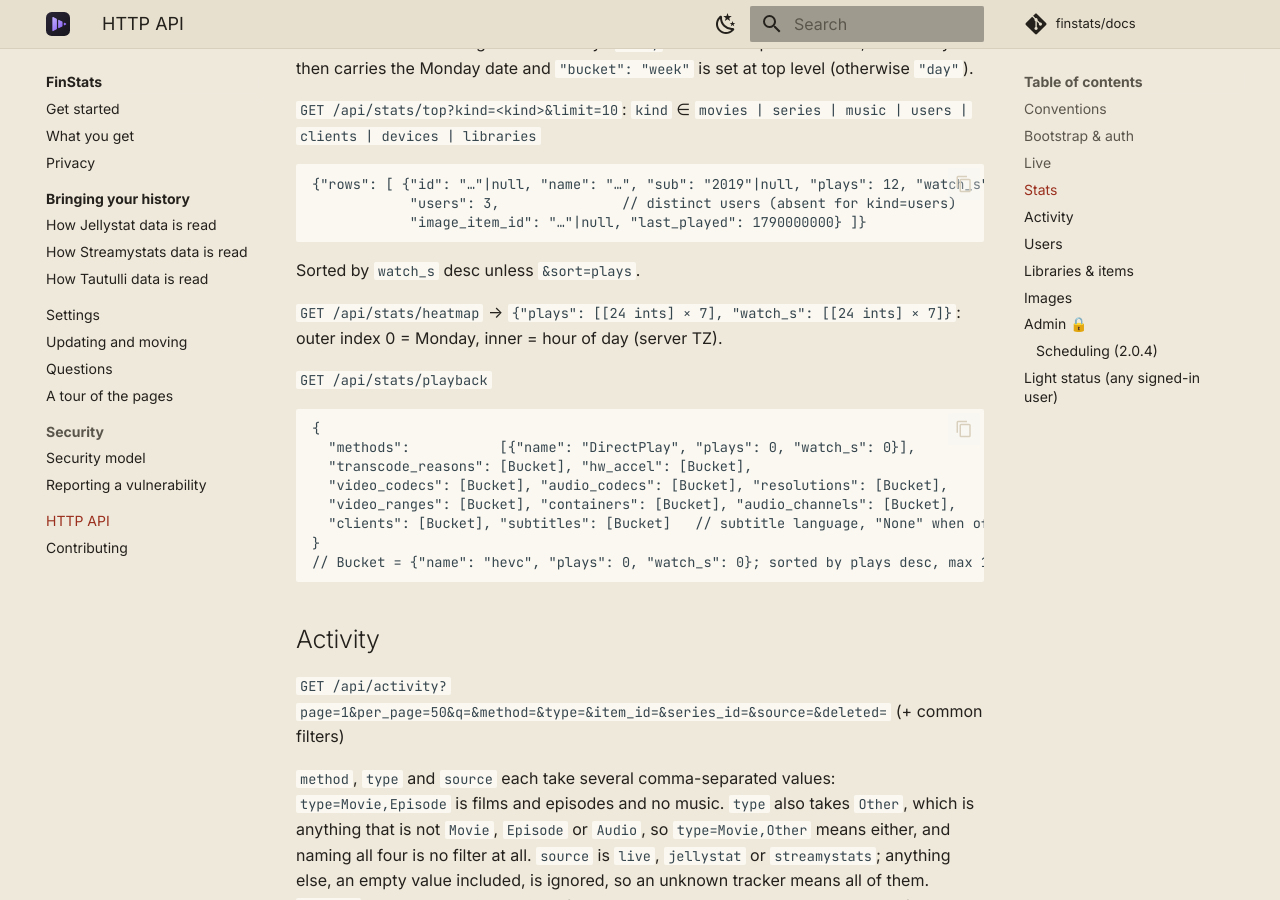
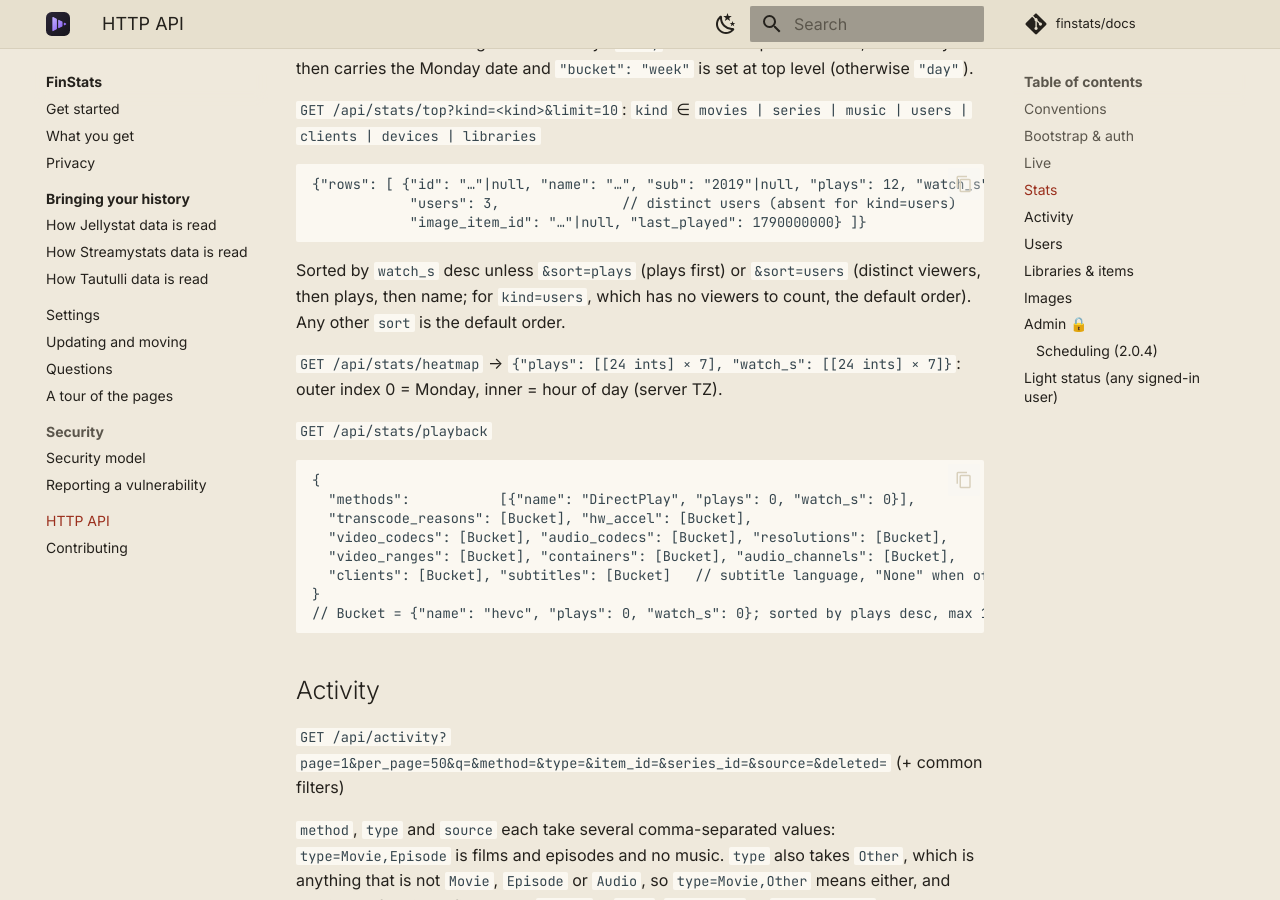
Before and after one commit to finstats/docs, an MkDocs documentation site: the page built from docs/finstats/api.md, in a window 1280 px wide and 900 px high, scrolled down 2530 px. Built offline with MkDocs 1.6.1 and Material for MkDocs 9.7.7, drawn with Linux system fonts in a browser that asks for light colours; comment, search, counter and statistics services are not loaded.

Commit message:
docs(finstats): sort=users on /api/stats/top

````diff
--- a/docs/finstats/api.md
+++ b/docs/finstats/api.md
@@ -88,7 +88,8 @@ carries the Monday date and `"bucket": "week"` is set at top level (otherwise `"
             "users": 3,               // distinct users (absent for kind=users)
             "image_item_id": "…"|null, "last_played": 1790000000} ]}
 ```
-Sorted by `watch_s` desc unless `&sort=plays`.
+Sorted by `watch_s` desc unless `&sort=plays` (plays first) or `&sort=users` (distinct viewers, then plays, then name;
+for `kind=users`, which has no viewers to count, the default order). Any other `sort` is the default order.
 
 `GET /api/stats/heatmap` → `{"plays": [[24 ints] × 7], "watch_s": [[24 ints] × 7]}`: outer index 0 = Monday, inner = hour of day (server TZ).
 
````
